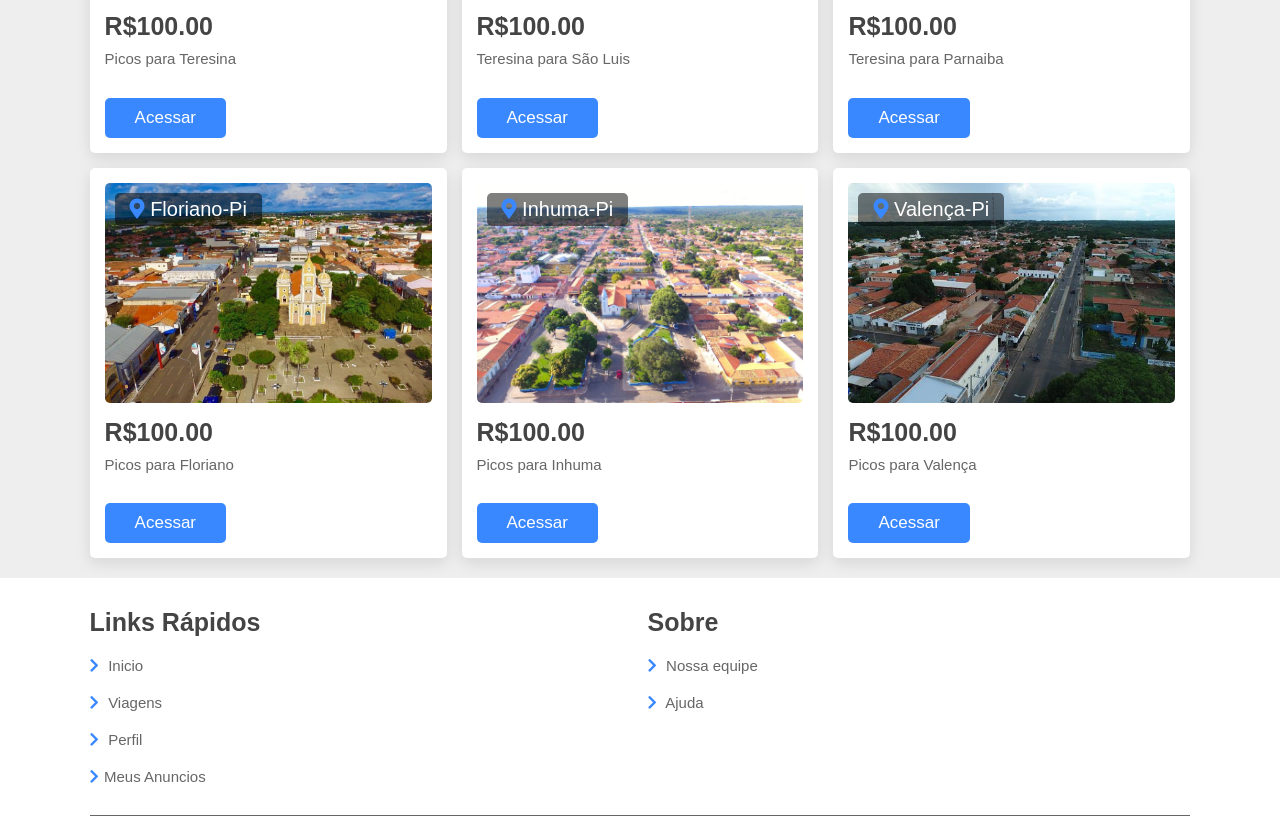
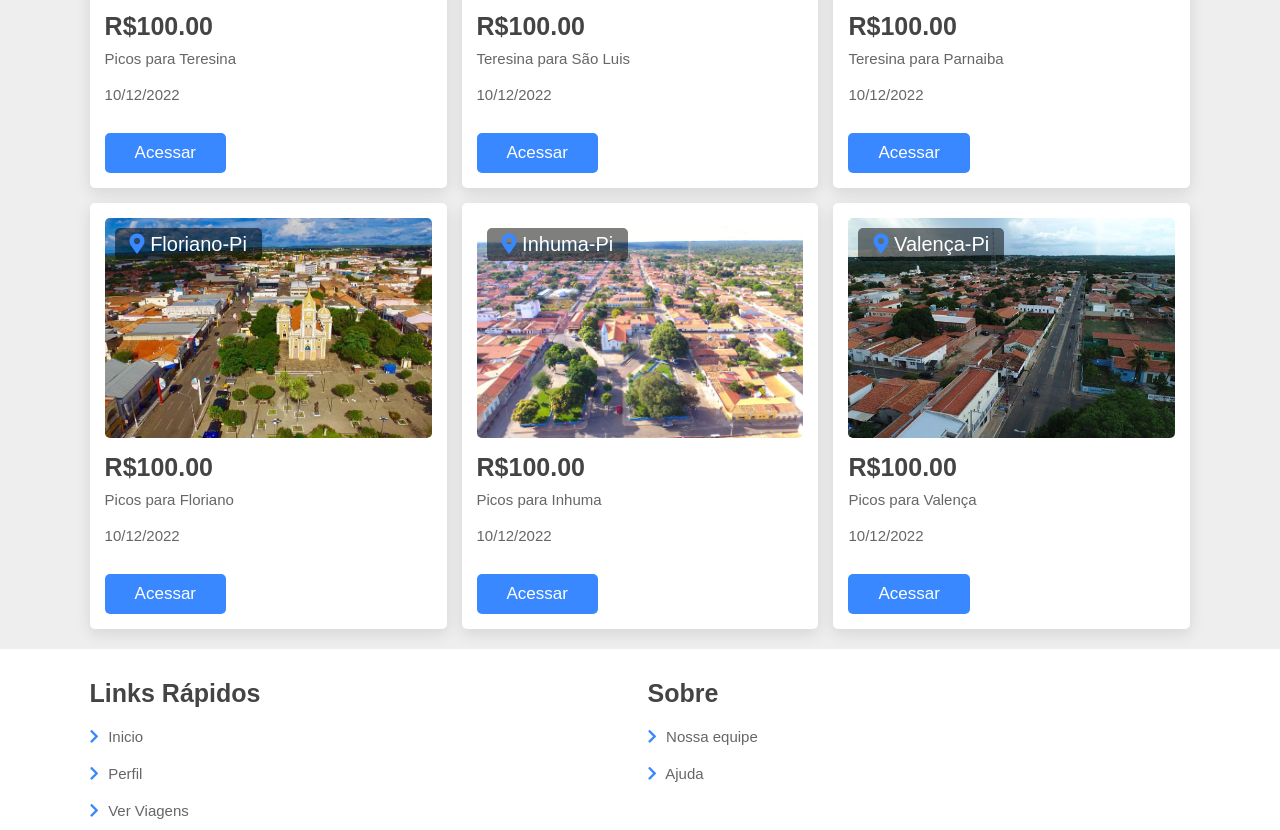
Before and after one commit to ifpi-picos/Traveler-front-end, a plain HTML site: page pages/homepage.html in a window 1280 px wide. Shown: the part 971-1801 px from the top of the page. Drawn offline with nearby package versions, Linux system fonts and the light colour scheme.

```diff
--- a/pages/homepage.html
+++ b/pages/homepage.html
@@ -45,8 +45,8 @@
 
 
     <div class="login-form">
-        <a href="/perfil/">Perfil</a>
-        <a href="">Meus Anuncios</a>
+        <a href="#">Perfil</a>
+        <a href="">Criar Viagem</a>
         <a href="/index.html">Sair</a>
     </div>
 
@@ -117,6 +117,7 @@
             <div class="content">
                 <div class="price"> R$100.00 </div>
                 <p>Picos para Teresina</p>
+                <div class="date">10/12/2022</div>
                 <a href="#" class="btn"> Acessar</a>
             </div>
         </div>
@@ -129,6 +130,7 @@
             <div class="content">
                 <div class="price"> R$100.00 </div>
                 <p>Teresina para São Luis</p>
+                <div class="date">10/12/2022</div>
                 <a href="#" class="btn"> Acessar</a>
             </div>
         </div>
@@ -141,6 +143,7 @@
             <div class="content">
                 <div class="price"> R$100.00 </div>
                 <p>Teresina para Parnaiba</p>
+                <div class="date">10/12/2022</div>
                 <a href="#" class="btn"> Acessar</a>
             </div>
         </div>
@@ -153,6 +156,7 @@
             <div class="content">
                 <div class="price"> R$100.00 </div>
                 <p>Picos para Floriano</p>
+                <div class="date">10/12/2022</div>
                 <a href="#" class="btn"> Acessar</a>
             </div>
         </div>
@@ -165,6 +169,7 @@
             <div class="content">
                 <div class="price"> R$100.00  </div>
                 <p>Picos para Inhuma</p>
+                <div class="date">10/12/2022</div>
                 <a href="#" class="btn"> Acessar</a>
             </div>
         </div>
@@ -177,6 +182,7 @@
             <div class="content">
                 <div class="price"> R$100.00  </div>
                 <p>Picos para Valença</p>
+                <div class="date">10/12/2022</div>
                 <a href="#" class="btn"> Acessar</a>
             </div>
         </div>
@@ -197,9 +203,8 @@
         <div class="box" data-aos="fade-up">
             <h3>Links Rápidos</h3>
             <a href="#home"> <i class="fas fa-chevron-right"></i> Inicio </a>
-            <a onclick="getAnnouncements()" href="#packages"> <i class="fas fa-chevron-right"></i> Viagens </a>
             <a href="#"> <i class="fas fa-chevron-right"></i> Perfil </a>
-            <a href="#"><i class="fas fa-chevron-right"></i>Meus Anuncios</a>
+            <a onclick="getAnnouncements()" href="#packages"> <i class="fas fa-chevron-right"></i> Ver Viagens </a>
         </div>
 
         <div class="box" data-aos="fade-up">
--- a/style/style.css
+++ b/style/style.css
@@ -518,6 +518,12 @@
     color:var(--text-color-1);
     font-size: 2.5rem;
 }
+.packages .box-container .box .content .date{
+    font-size: 1.5rem;
+    padding:.5rem 0;
+    color:var(--text-color-2);
+    line-height: 1.7;
+}
 
 .packages .box-container .box .content .price span{
     font-weight: lighter;
```
